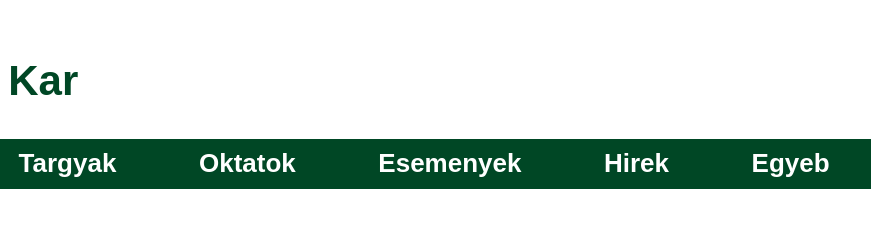
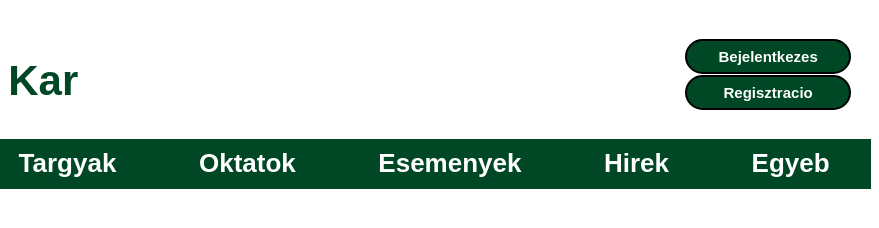
Before and after one commit to Itsokbutnotok/web_tech_gyak, a plain HTML site: page szakok.html in a window 1280 px wide. Shown: the full height of the page, 401-1280 px from the left. Drawn offline with Linux system fonts and the light colour scheme.

Commit message:
Add files via upload

```diff
--- a/szakok.css
+++ b/szakok.css
@@ -48,3 +48,31 @@ body {
 .logo_title h1 {
     font-size: 42px;
 }
+
+.login_button {
+    position: relative;
+    float: right;
+}
+
+.buttons {
+    float: right;
+    height: 120px;
+    width: 50%;
+    padding: 20px;
+}
+
+.buttons input {
+    border-style: solid;
+    width: 28%;
+    height: 35px;
+    border-radius: 20px;
+    text-align: center;
+    background-color: #004725;
+    color: white;
+    font-weight: bold;
+    font-size: 15px;
+}
+
+.buttons input:hover {
+    color: grey;
+}
--- a/szakok.html
+++ b/szakok.html
@@ -5,6 +5,11 @@
         <title>Tanulmanyi Rendszer</title>
     </head>
     <body>
+
+        <div class="buttons">
+            <input type="button" value="Bejelentkezes" class="login_button" onclick="login()"><br><br>
+            <input type="button" value="Regisztracio" class="login_button" onclick="register()">
+        </div>
 
         <div class="logo_title">
             <img src="logo.png" alt="Logo" style="width:100px;height:100px">
--- a/targyak.css
+++ b/targyak.css
@@ -51,3 +51,31 @@ body {
 .logo_title h1 {
     font-size: 42px;
 }
+
+.login_button {
+    position: relative;
+    float: right;
+}
+
+.buttons {
+    float: right;
+    height: 120px;
+    width: 50%;
+    padding: 20px;
+}
+
+.buttons input {
+    border-style: solid;
+    width: 28%;
+    height: 35px;
+    border-radius: 20px;
+    text-align: center;
+    background-color: #004725;
+    color: white;
+    font-weight: bold;
+    font-size: 15px;
+}
+
+.buttons input:hover {
+    color: grey;
+}
```
Also changed, not shown: targyak.html (+5 -0 lines).
